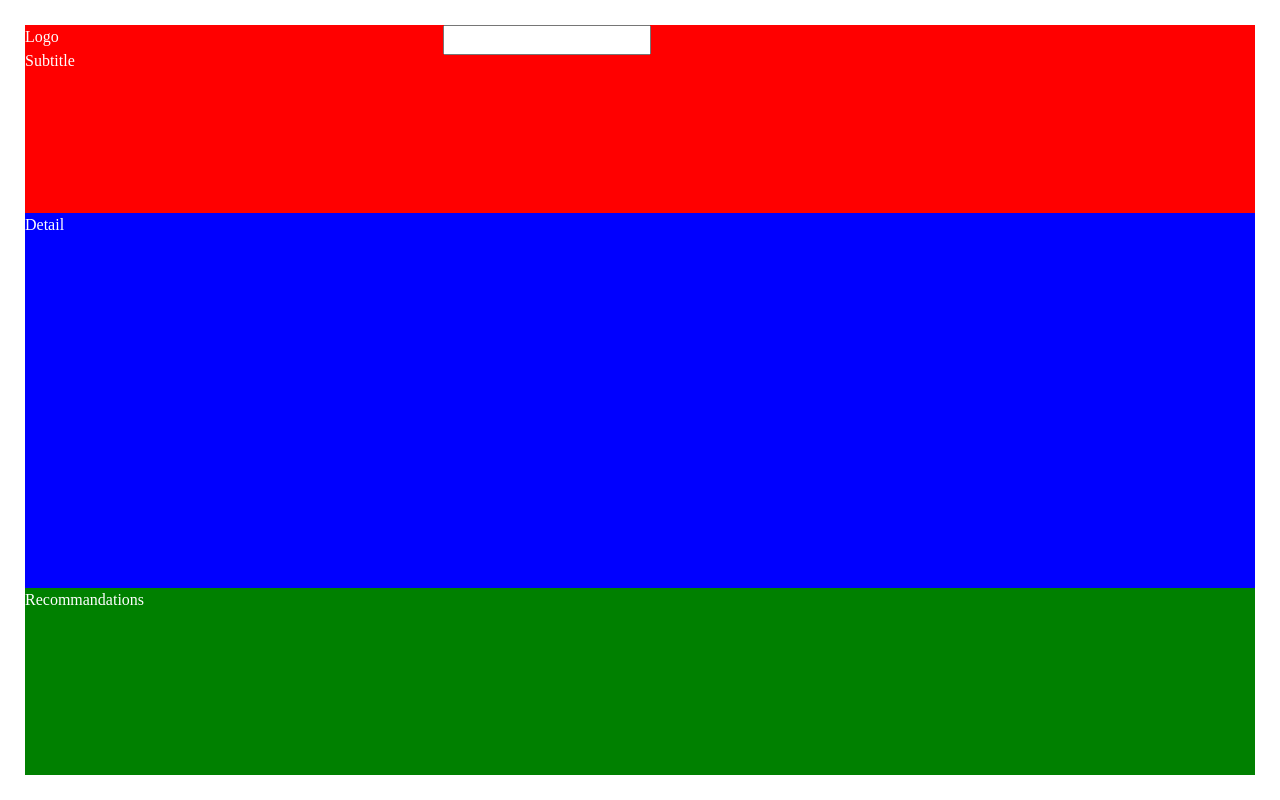
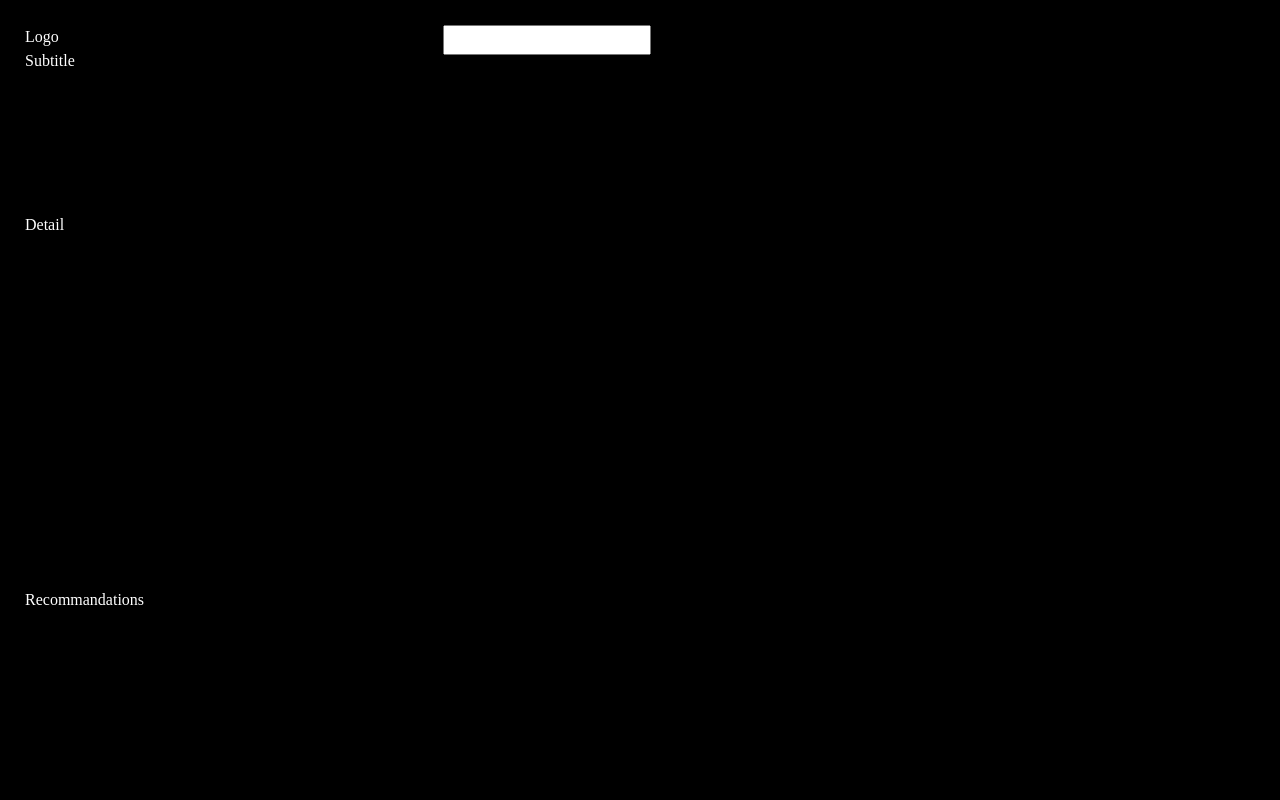
Before and after one commit to lazar360/react-tv-show, a React (Create React App) app: page / in a window 1280 px wide. Built offline with nearby package versions, Linux system fonts and the light colour scheme; no server answers; a web font is replaced by a local one.

Commit message:
maj script

```diff
--- a/src/style.module.css
+++ b/src/style.module.css
@@ -3,19 +3,17 @@
     flex-direction: column;
     height: 100vh;
     padding: 25px;
+    background-color: black;
 }
 
 .header{
     flex:1;
-    background-color: red;
 }
 
 .tv_show_detail{
     flex:2;
-    background-color: blue;
 }
 
 .recommentations{
     flex: 1;
-    background-color: green;
 }
```
